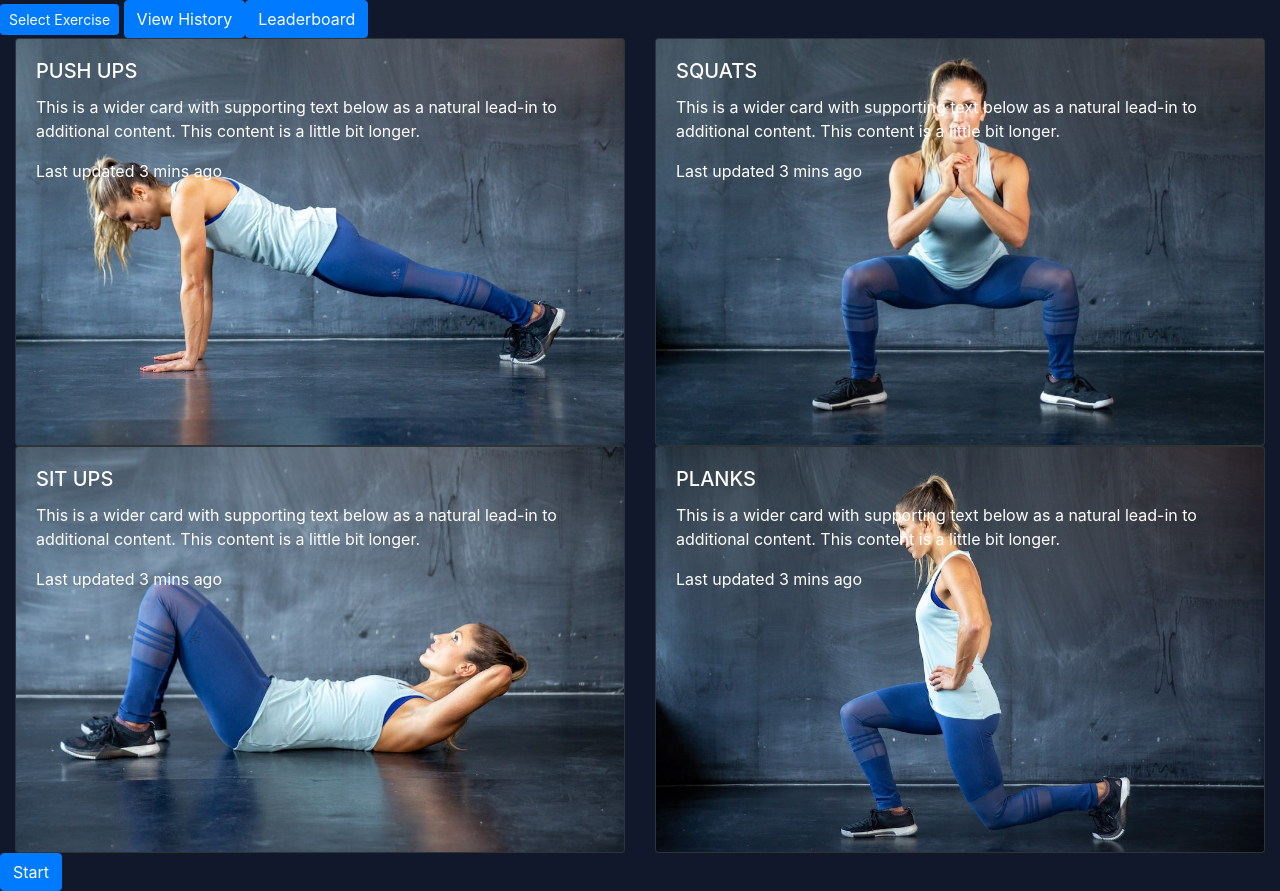
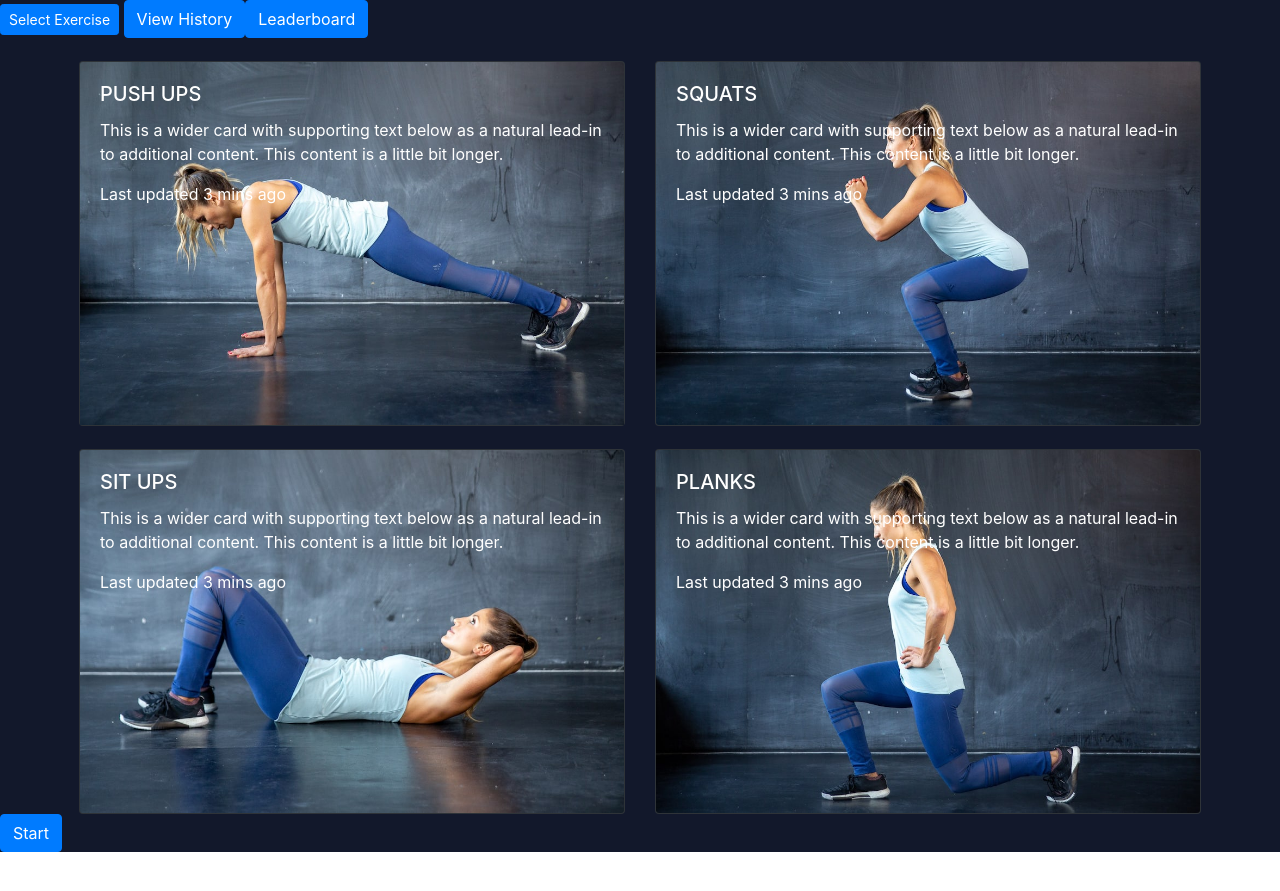
Before and after one commit to LeonSo7/HackTheNorth2020-Fitness-Application, a React (Create React App) app in the folder app/: page / in a window 1280 px wide. After the commit the page ends 852 px from the top, so only its background shows below. Built offline with nearby package versions, Linux system fonts and the light colour scheme.

Commit message:
Home page image cards

```diff
--- a/app/src/components/screens/Home.js
+++ b/app/src/components/screens/Home.js
@@ -11,9 +11,10 @@ function Home() {
     <div>
       <Header />
       {/* Exercise Cards */}
-      <Col>
+      <div className="imgContainer">
+        <Col className="imgCol">
           <CardDeck>
-          <Card className="bg-dark text-white">
+            <Card className="bg-dark text-white card">
               <Card.Img
                 variant="top"
                 src={pushupThumbnail}
@@ -29,7 +30,7 @@ function Home() {
                 <Card.Text>Last updated 3 mins ago</Card.Text>
               </Card.ImgOverlay>
             </Card>
-          <Card className="bg-dark text-white">
+            <Card className="bg-dark text-white card">
               <Card.Img src={squatsThumbnail} alt="Squats Thumbnail" />
               <Card.ImgOverlay>
                 <Card.Title>SQUATS</Card.Title>
@@ -43,7 +44,7 @@ function Home() {
             </Card>
           </CardDeck>
           <CardDeck>
-          <Card className="bg-dark text-white">
+            <Card className="bg-dark text-white card">
               <Card.Img src={situpsThumbnail} alt="Sit Ups Thumbnail" />
               <Card.ImgOverlay>
                 <Card.Title>SIT UPS</Card.Title>
@@ -55,7 +56,7 @@ function Home() {
                 <Card.Text>Last updated 3 mins ago</Card.Text>
               </Card.ImgOverlay>
             </Card>
-          <Card className="bg-dark text-white">
+            <Card className="bg-dark text-white card">
               <Card.Img src={lungesThumbnail} alt="Squats Thumbnail" />
               <Card.ImgOverlay>
                 <Card.Title>PLANKS</Card.Title>
@@ -69,9 +70,10 @@ function Home() {
             </Card>
           </CardDeck>
         </Col>
+      </div>
 
       <div>
-        <Button variant="primary">Start</Button>
+        <Button variant="primary" className="startBtn">Start</Button>
       </div>
     </div>
   );
--- a/app/src/styles/Home.css
+++ b/app/src/styles/Home.css
@@ -2,10 +2,30 @@ body {
     background-color: #12182B;
   }
 
-.TitleDiv {
+.titleDiv {
   text-align: center;
 }
 
-.TitleText {
-    color: #ffffff;
+.card {
+  margin-top: 2%;
+  margin-right: 2.5%;
+  margin-left: 2.5%;
 }
+
+/* .imgCol {
+  padding-left: 10%;
+  padding-right: 10%;
+} */
+
+.imgContainer {
+  margin-left: 5%;
+  margin-right: 5%;
+}
+
+.startBtn {
+  color: #97C055;
+}
+
+.titleText {
+  color: #ffffff;
+}
```
Also changed, not shown: app/src/assets/pushup_thumbnail.jpg, app/src/assets/squats_thumbnail.jpg. Lines whose indentation alone changed are shown as unchanged.
